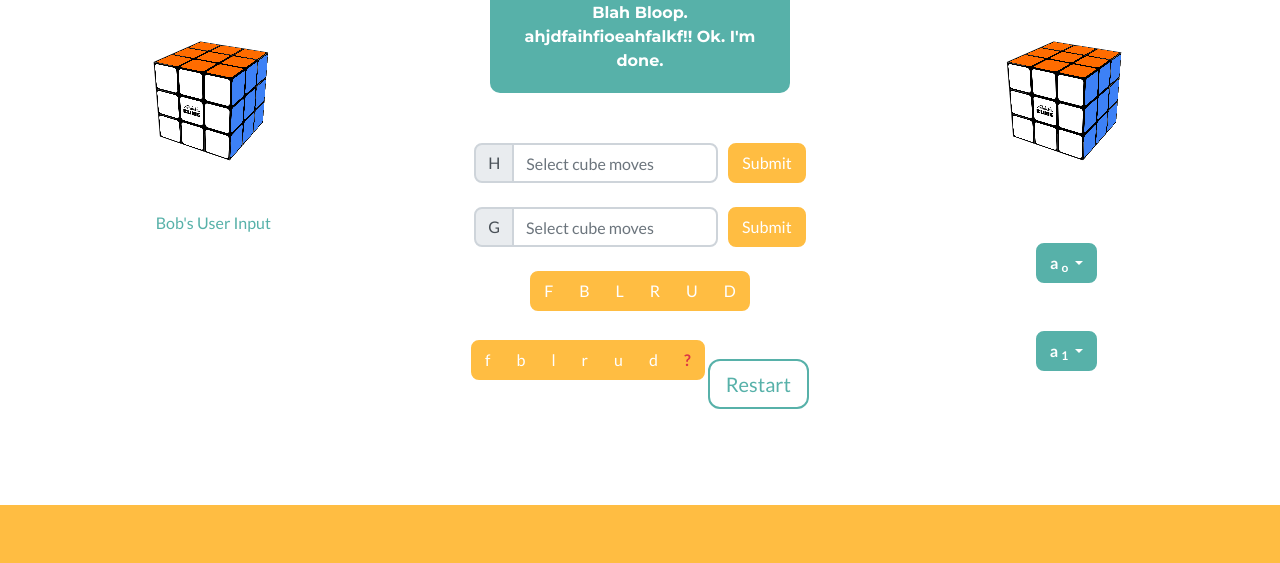
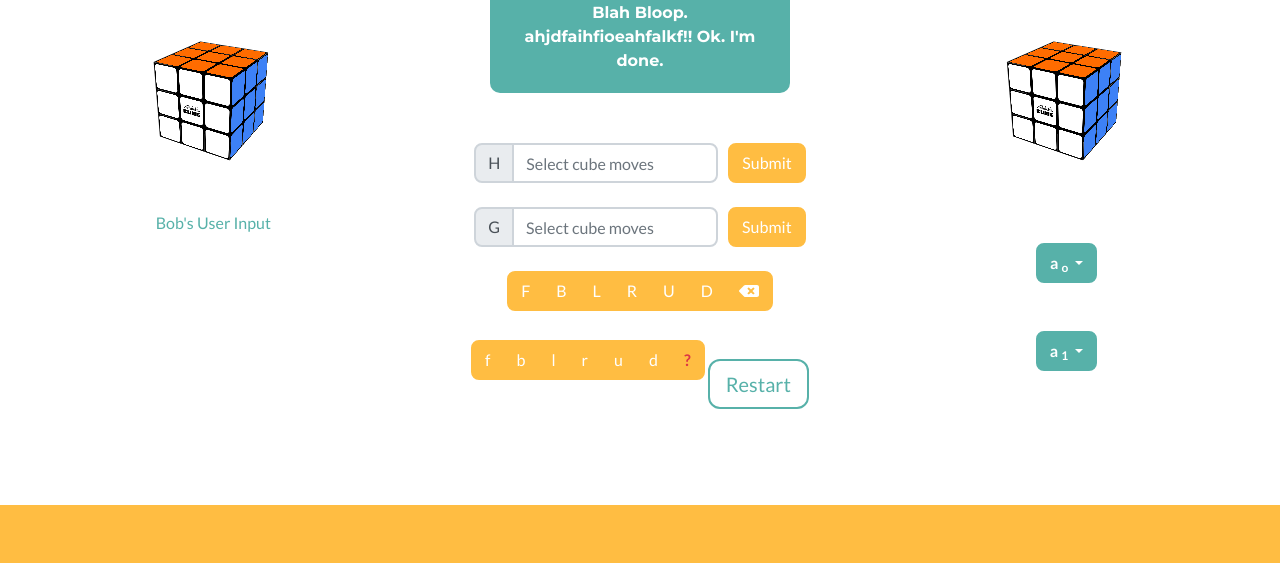
Before and after one commit to zgilchrist/CPSC-329-Unessay, a website: page website/startbootstrap-freelancer-master/dist/rubie-cubeman.html in a window 1280 px wide. Shown: the part 237-800 px from the top of the page. Drawn offline with nearby package versions, Linux system fonts and the light colour scheme.

Commit message:
Update rubie-cubeman.html

```diff
--- a/website/startbootstrap-freelancer-master/dist/rubie-cubeman.html
+++ b/website/startbootstrap-freelancer-master/dist/rubie-cubeman.html
@@ -139,6 +139,7 @@
                             <button type="button" class="btn btn-primary" id="Button4" onclick="cubeinput('U')">U</button>
                             <!-- <button type="button" class="btn btn-primary" id="Button7">E</button> -->
                             <button type="button" class="btn btn-primary" id="Button5" onclick="cubeinput('D')">D</button>
+                            <button type="button" class="btn btn-primary"><i class="fas fa-backspace"></i></button>
                           </div>
 
                         <!-- Counter-Clockwise Rotations -->
```
